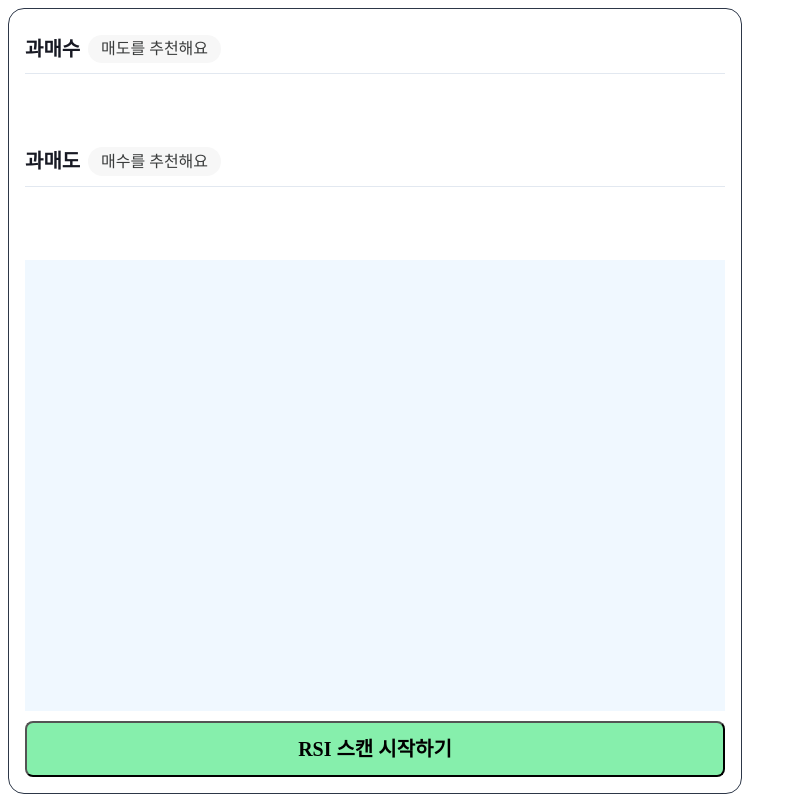
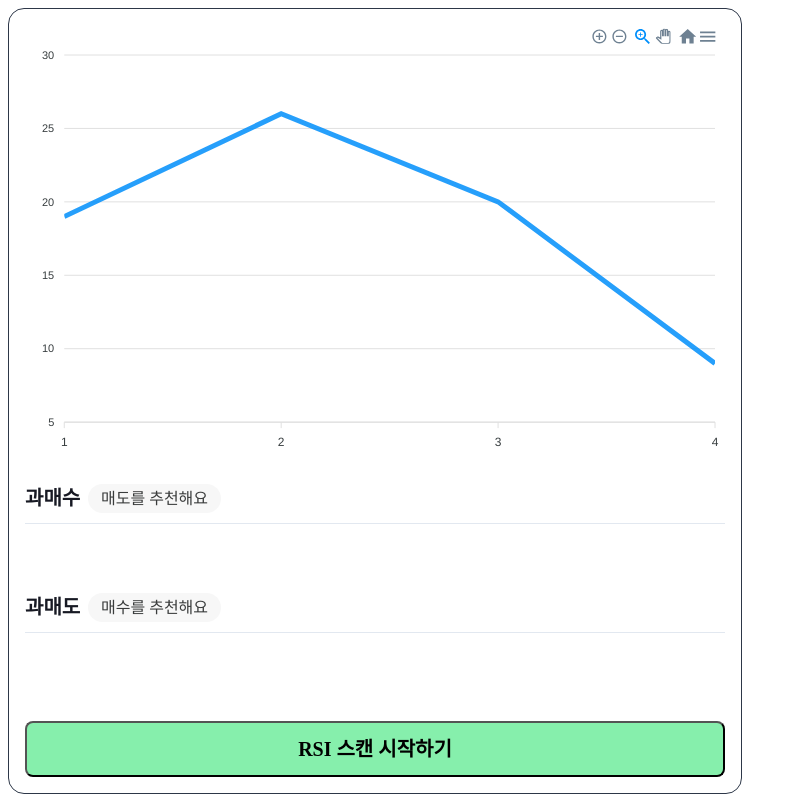
Before and after one commit to saul-atomrigs/stock-alert-app, a Next.js app: page /RsiPage in a window 1280 px wide. Shown: the whole page, without its empty margins (0-797 px from the left). Built offline with nearby package versions, Linux system fonts and the light colour scheme.

Commit message:
feat: Chart implemented with mock data

```diff
--- /dev/null
+++ b/components/Chart.tsx
@@ -0,0 +1,16 @@
+import ApexCharts from 'react-apexcharts';
+
+export default function ChartComponent() {
+  return (
+    <ApexCharts
+      type="line"
+      series={[{ data: [19, 26, 20, 9] }]}
+      options={{
+        chart: {
+          height: 500,
+          width: 500,
+        },
+      }}
+    />
+  );
+}
--- a/pages/RsiPage.tsx
+++ b/pages/RsiPage.tsx
@@ -4,6 +4,7 @@ import { useState } from 'react';
 import styled from 'styled-components';
 
 import { getRsi } from '@/api/getRsi';
+import Chart from '@/components/Chart';
 import Table from '@/components/Table';
 import Button from '@/components/Button';
 import { Loading } from '@/components/Loading';
@@ -16,12 +17,14 @@ export default function RsiPage() {
 
   return (
     <Main>
-      <TableGroup>
-        <Table stockData={overbought} type="overbought" />
-        <Table stockData={oversold} type="oversold" />
-      </TableGroup>
+      <div>
+        <Chart />
 
-      <Chart />
+        <TableGroup>
+          <Table stockData={overbought} type="overbought" />
+          <Table stockData={oversold} type="oversold" />
+        </TableGroup>
+      </div>
 
       <Button
         fullWidth
@@ -49,9 +52,5 @@ const TableGroup = styled.div`
   display: flex;
   flex-direction: column;
   height: 30%;
+  gap: 2rem;
 `;
-
-const Chart = styled.div`
-  height: 60%;
-  background-color: aliceblue;
-`;
```
